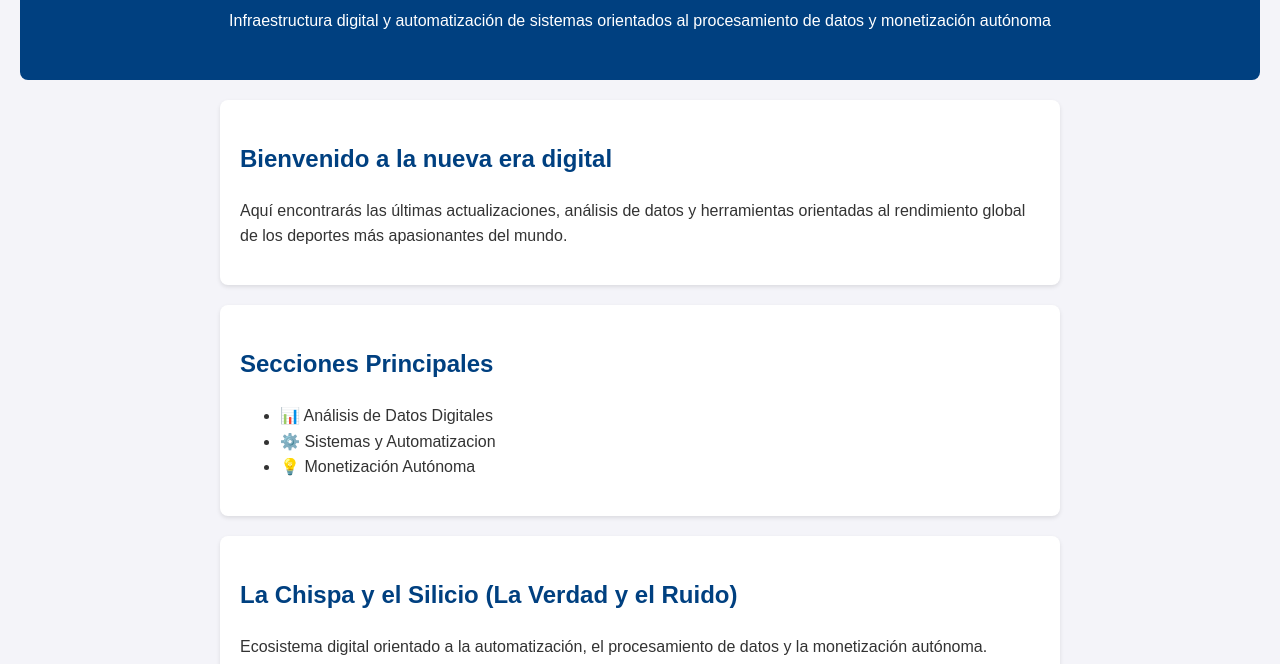
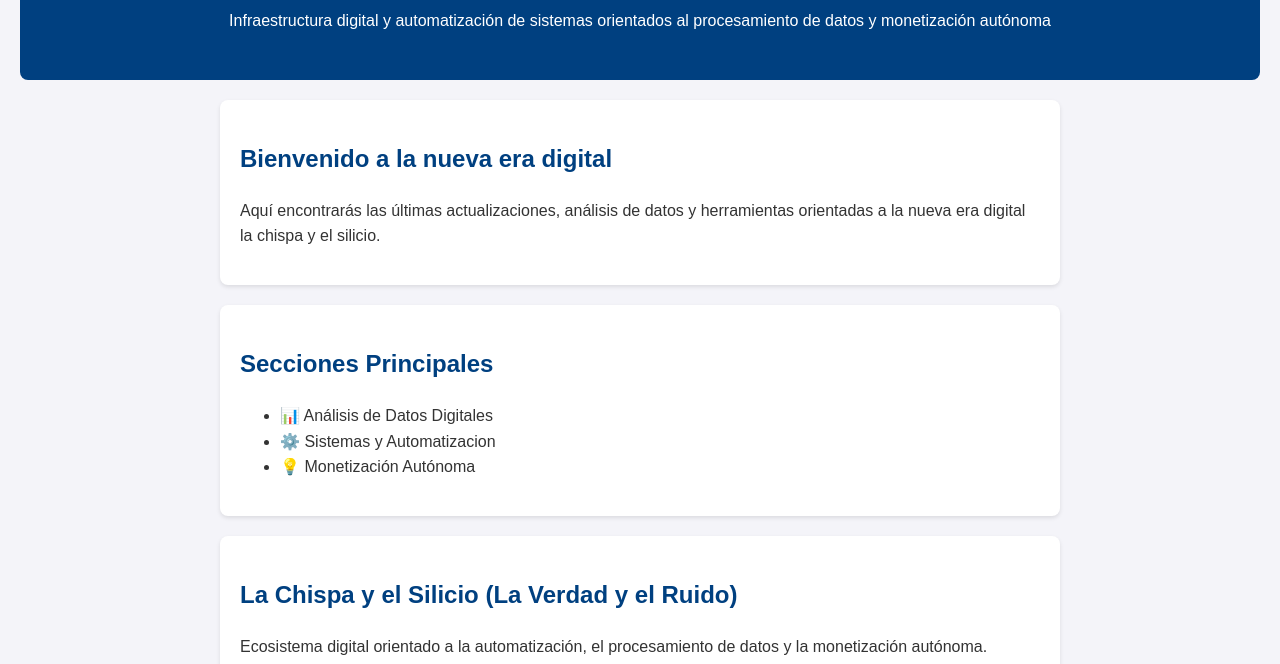
Before and after one commit to gerardoalgorimodecontrol-collab/World-Sports, a plain HTML site: page docs/index.html in a window 1280 px wide. Shown: the part 136-800 px from the top of the page. Drawn offline with Linux system fonts and the light colour scheme.

Commit message:
Update index.html

```diff
--- a/docs/index.html
+++ b/docs/index.html
@@ -21,7 +21,7 @@
     <main>
         <section>
             <h2>Bienvenido a la nueva era digital</h2>
-            <p>Aquí encontrarás las últimas actualizaciones, análisis de datos y herramientas orientadas al rendimiento global de los deportes más apasionantes del mundo.</p>
+            <p>Aquí encontrarás las últimas actualizaciones, análisis de datos y herramientas orientadas a la nueva era digital la chispa y el silicio.</p>
         </section>
 
         <section>
```
